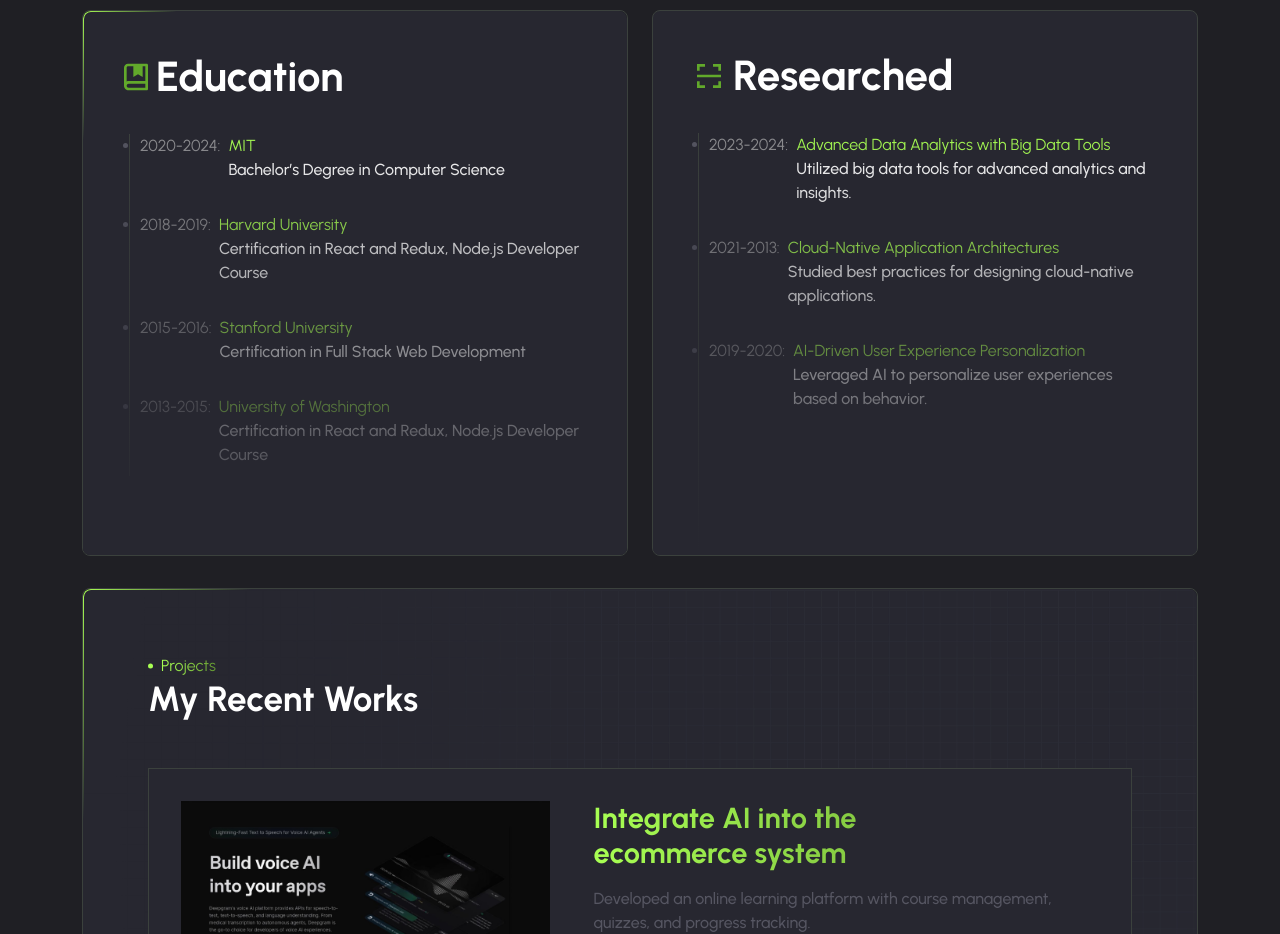
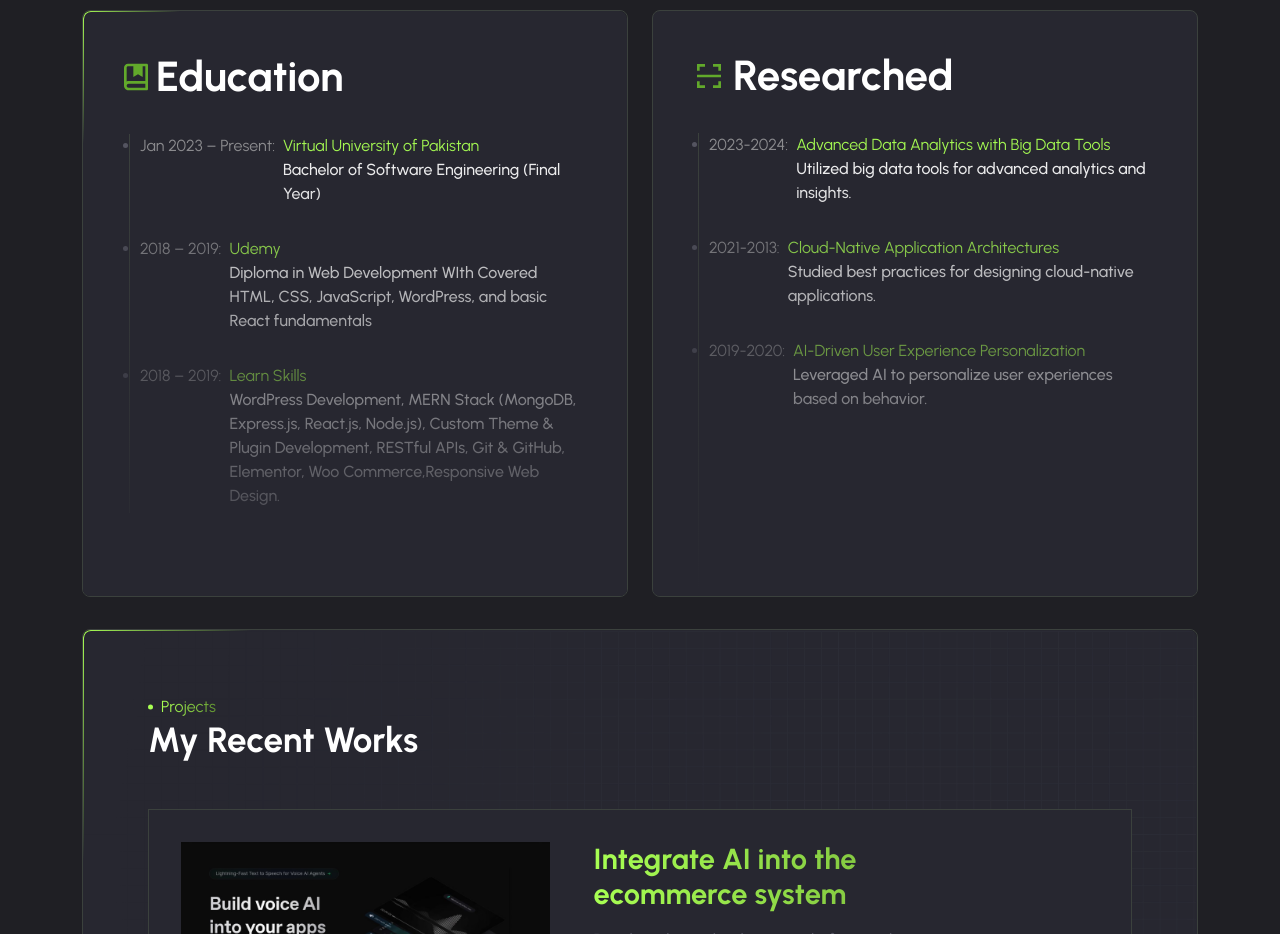
Before and after one commit to sahaldecode/sahal-shafiq, a Next.js app: page / in a window 1280 px wide. Shown: the part 2640-3574 px from the top of the page. Built offline with nearby package versions, Linux system fonts and the light colour scheme; a web font is replaced by a local one.

Commit message:
Update Education2.tsx

```diff
--- a/components/sections/Education2.tsx
+++ b/components/sections/Education2.tsx
@@ -20,32 +20,32 @@ export default function Education2() {
 										<ul className="ps-3">
 											<li className="position-relative z-1 mb-3">
 												<div className="d-flex gap-2">
-													<p className="text-300 text-nowrap fw-regular mb-0">2020-2024:</p>
+													<p className="text-300 text-nowrap fw-regular mb-0">Jan 2023 – Present:</p>
 													<div>
-														<span className="text-primary-2">MIT</span>
-														<p className="text-dark">Bachelor’s Degree in Computer Science</p>
+														<span className="text-primary-2">Virtual University of Pakistan</span>
+														<p className="text-dark">Bachelor of Software Engineering (Final Year)</p>
 													</div>
 												</div>
 											</li>
 											<li className="position-relative z-1 mb-3">
 												<div className="d-flex gap-2">
-													<p className="text-300 text-nowrap fw-regular mb-0">2018-2019:</p>
+													<p className="text-300 text-nowrap fw-regular mb-0">2018 – 2019:</p>
 													<div>
-														<span className="text-primary-2">Harvard University</span>
-														<p className="text-dark">Certification in React and Redux, Node.js Developer Course</p>
+														<span className="text-primary-2">Udemy</span>
+														<p className="text-dark">Diploma in Web Development WIth Covered HTML, CSS, JavaScript, WordPress, and basic React fundamentals</p>
 													</div>
 												</div>
 											</li>
 											<li className="position-relative z-1 mb-3">
 												<div className="d-flex gap-2">
-													<p className="text-300 text-nowrap fw-regular mb-0">2015-2016:</p>
+													<p className="text-300 text-nowrap fw-regular mb-0">2018 – 2019:</p>
 													<div>
-														<span className="text-primary-2">Stanford University</span>
-														<p className="text-dark">Certification in Full Stack Web Development</p>
+														<span className="text-primary-2">Learn Skills</span>
+														<p className="text-dark">WordPress Development, MERN Stack (MongoDB, Express.js, React.js, Node.js), Custom Theme & Plugin Development, RESTful APIs, Git & GitHub, Elementor, Woo Commerce,Responsive Web Design.</p>
 													</div>
 												</div>
 											</li>
-											<li className="position-relative z-1 mb-3">
+											{/* <li className="position-relative z-1 mb-3">
 												<div className="d-flex gap-2">
 													<p className="text-300 text-nowrap fw-regular mb-0">2013-2015:</p>
 													<div>
@@ -53,7 +53,7 @@ export default function Education2() {
 														<p className="text-dark">Certification in React and Redux, Node.js Developer Course</p>
 													</div>
 												</div>
-											</li>
+											</li>*/}
 										</ul>
 										<div className="line-left position-absolute top-0 border-start z-0" />
 									</div>
```
